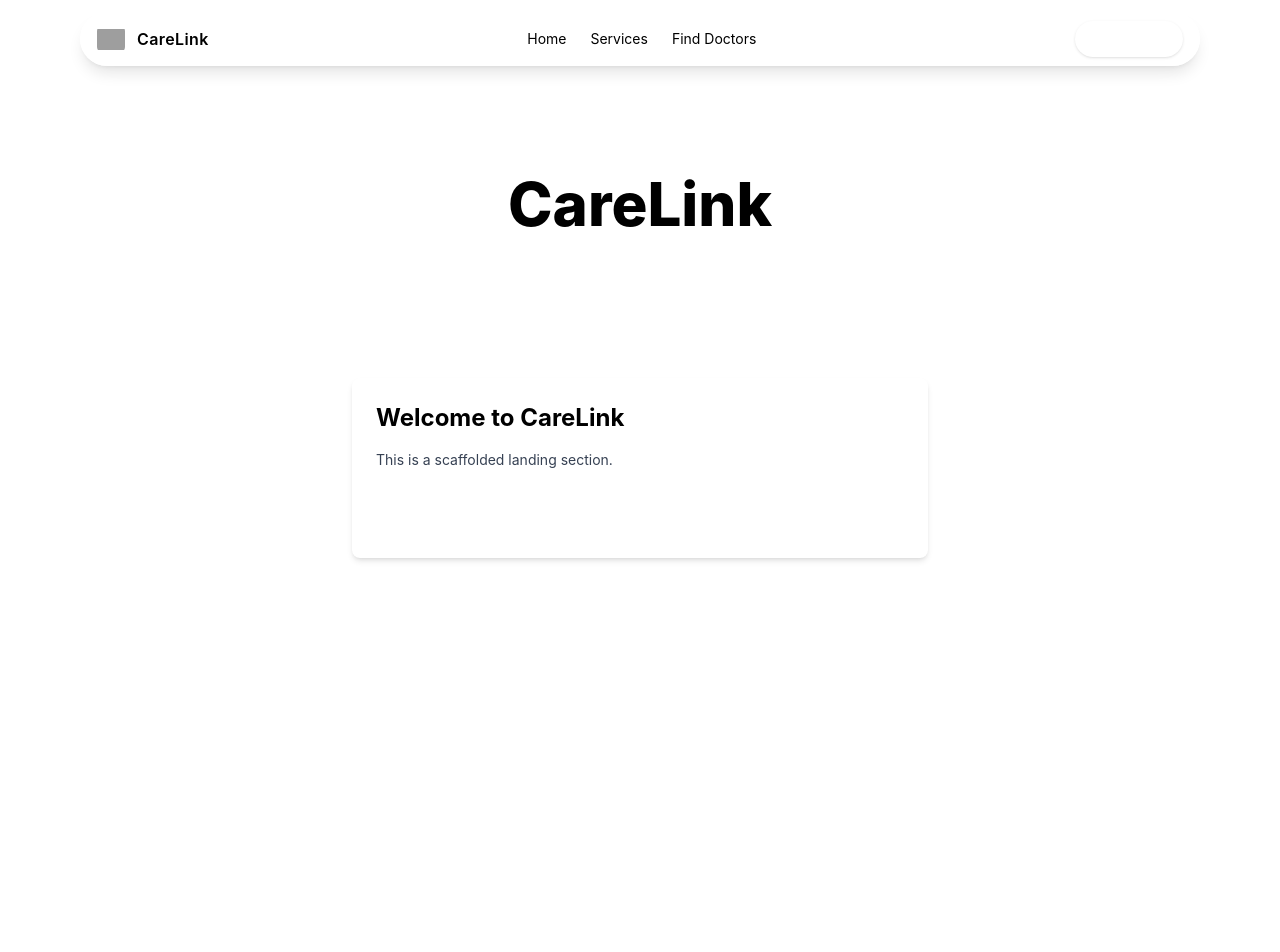
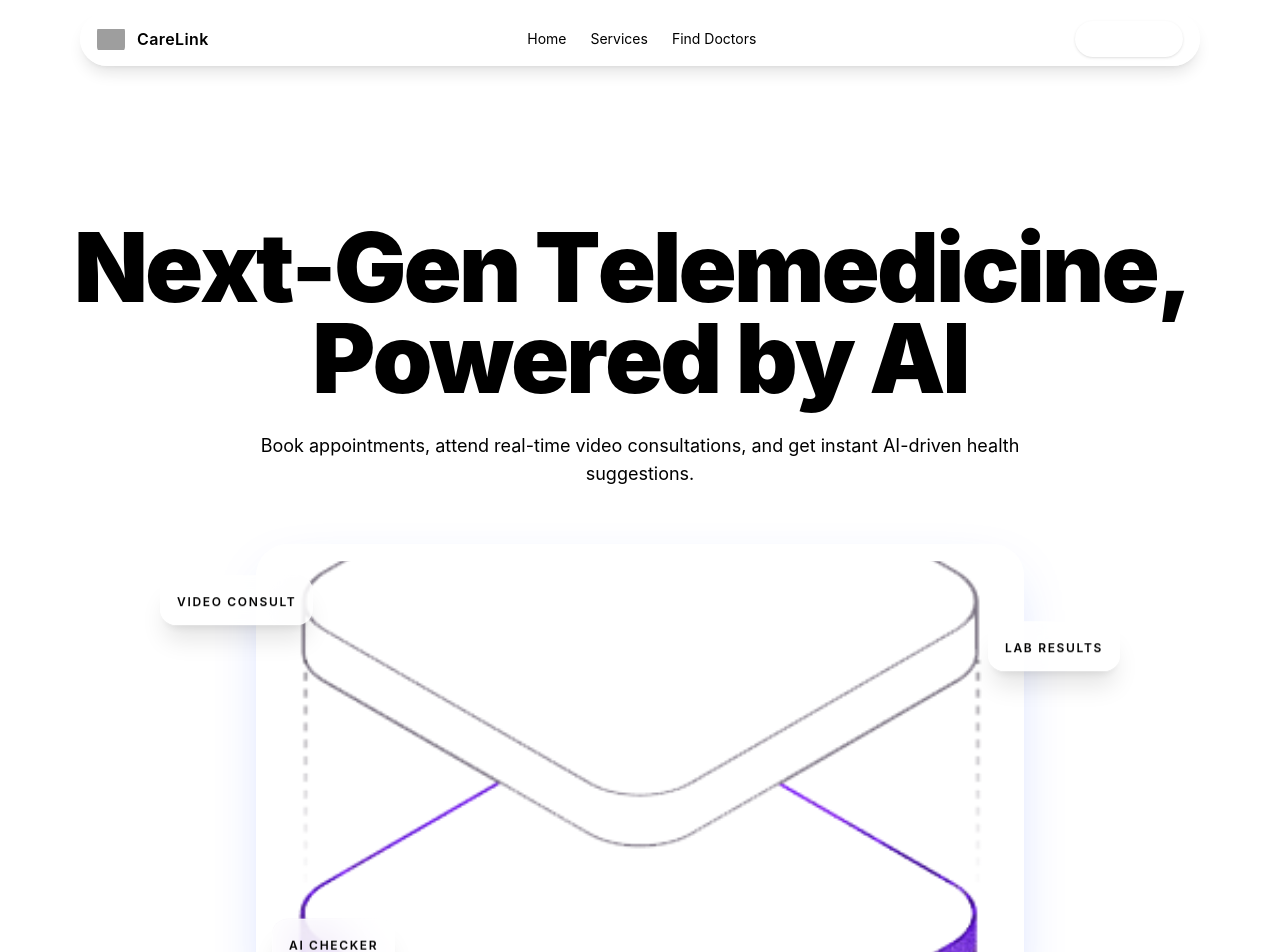
Before and after one commit to CareLink-system/careLinkPlatform, a React app in the folder frontend/: page / in a window 1280 px wide. Shown: the top 952 px of the page. Before the commit the page ends 878 px from the top, so only its background shows below. Built offline with nearby package versions, Linux system fonts and the light colour scheme; grey boxes are pictures that could not be loaded; the HTML template or start-up script is replaced by a standard one.

Commit message:
feat: add hero section

```diff
--- a/frontend/src/features/landing/components/Hero.jsx
+++ b/frontend/src/features/landing/components/Hero.jsx
@@ -1,9 +1,91 @@
 import React from 'react'
+import { motion } from 'framer-motion'
+import heroImage from '../../../assets/hero.png'
+
+const headline = 'Next-Gen Telemedicine, Powered by AI'
+const cards = [
+  { title: 'Video Consult', className: 'top-10 -left-2 md:-left-8' },
+  { title: 'AI Checker', className: 'bottom-8 left-6 md:left-20' },
+  { title: 'Lab Results', className: 'top-20 -right-2 md:-right-8' },
+]
 
 export default function Hero() {
   return (
-    <section className="py-24 flex items-center justify-center">
-      <h1 className="text-6xl font-extrabold text-accent">CareLink</h1>
+    <section id="home" className="relative overflow-hidden px-6 pt-32 pb-20 md:pt-36 md:pb-28">
+      <div className="mx-auto max-w-6xl">
+        <motion.h1
+          className="text-center text-[2.6rem] font-black leading-[0.95] tracking-[-0.03em] text-primary sm:text-6xl md:text-7xl lg:text-8xl"
+          initial="hidden"
+          animate="show"
+          variants={{
+            hidden: {},
+            show: {
+              transition: {
+                staggerChildren: 0.018,
+                delayChildren: 0.12,
+              },
+            },
+          }}
+        >
+          {headline.split('').map((char, index) => (
+            <motion.span
+              key={`${char}-${index}`}
+              className="inline-block"
+              variants={{
+                hidden: { y: 34, opacity: 0, filter: 'blur(6px)' },
+                show: { y: 0, opacity: 1, filter: 'blur(0px)' },
+              }}
+              transition={{ duration: 0.45, ease: [0.16, 1, 0.3, 1] }}
+            >
+              {char === ' ' ? '\u00A0' : char}
+            </motion.span>
+          ))}
+        </motion.h1>
+
+        <motion.p
+          className="mx-auto mt-7 max-w-3xl text-center text-base text-primary/75 md:text-lg"
+          initial={{ opacity: 0, y: 14 }}
+          animate={{ opacity: 1, y: 0 }}
+          transition={{ duration: 0.55, delay: 0.4 }}
+        >
+          Book appointments, attend real-time video consultations, and get instant AI-driven health suggestions.
+        </motion.p>
+
+        <div className="relative mx-auto mt-14 max-w-4xl">
+          <motion.div
+            className="relative mx-auto w-full max-w-3xl rounded-[2rem] border border-white/50 bg-white/60 p-4 shadow-[0_20px_60px_-25px_rgba(22,73,255,0.35)] backdrop-blur-xl"
+            initial={{ opacity: 0, scale: 0.96, y: 16 }}
+            animate={{ opacity: 1, scale: 1, y: 0 }}
+            transition={{ duration: 0.6, delay: 0.32 }}
+          >
+            <img
+              src={heroImage}
+              alt="CareLink telemedicine dashboard"
+              className="h-[320px] w-full rounded-[1.5rem] object-cover md:h-[430px]"
+            />
+          </motion.div>
+
+          {cards.map((card, index) => (
+            <motion.div
+              key={card.title}
+              className={`absolute ${card.className} rounded-2xl border border-white/40 bg-white/80 px-4 py-3 shadow-xl backdrop-blur-xl`}
+              initial={{ opacity: 0, y: 12 }}
+              animate={{ opacity: 1, y: [0, -9, 0] }}
+              transition={{
+                opacity: { duration: 0.35, delay: 0.45 + index * 0.12 },
+                y: {
+                  duration: 3.2 + index * 0.35,
+                  repeat: Infinity,
+                  ease: 'easeInOut',
+                  delay: 0.65 + index * 0.15,
+                },
+              }}
+            >
+              <span className="text-xs font-semibold uppercase tracking-[0.14em] text-accent">{card.title}</span>
+            </motion.div>
+          ))}
+        </div>
+      </div>
     </section>
   )
 }
```
Also changed, not shown: 1 other file (tests, documents, lock files or other folders).
